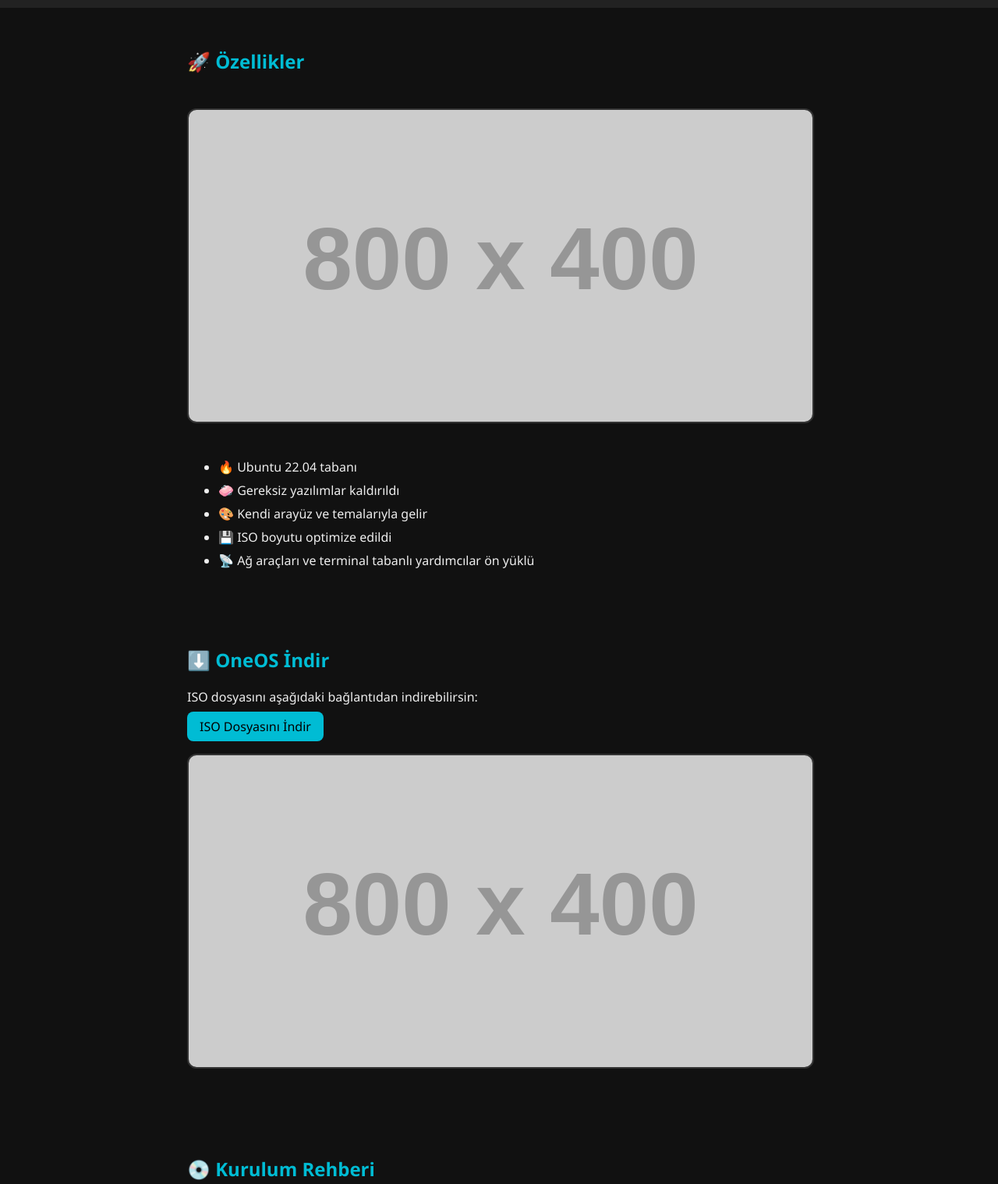
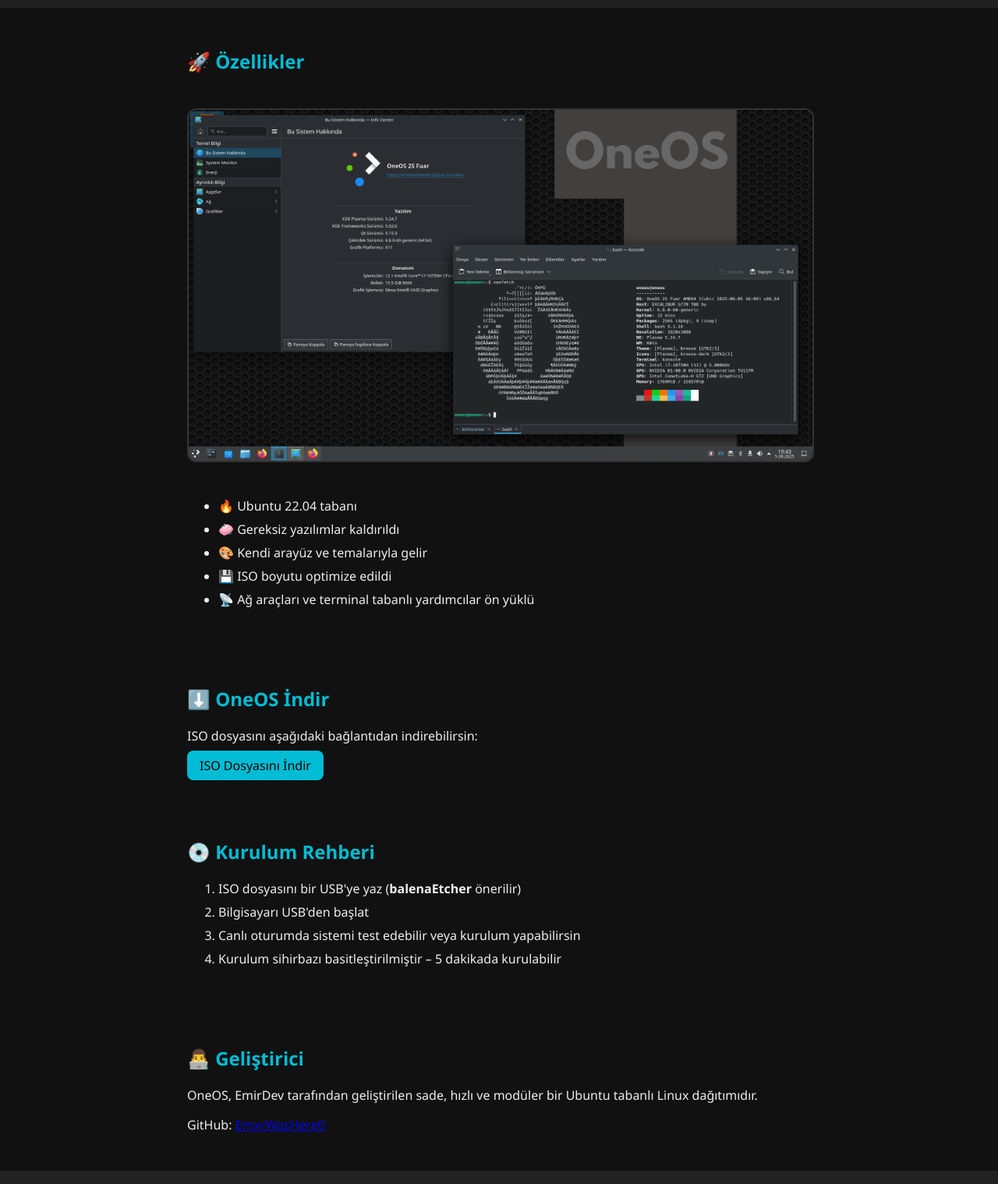
Before and after one commit to EmxrWasHere0/oneos, a plain HTML site: page index.html in a window 1280 px wide. Shown: the part 200-1719 px from the top of the page at 78% size. Drawn offline with Linux system fonts and the light colour scheme; placeholder pictures from the web are drawn by us.

Commit message:
Update index.html

```diff
--- a/index.html
+++ b/index.html
@@ -21,7 +21,7 @@
 
   <section id="features">
     <h2>🚀 Özellikler</h2>
-    <img src="https://via.placeholder.com/800x400?text=OneOS+Masa%C3%BCst%C3%BC" alt="OneOS masaüstü" class="screenshot">
+    <img src="screen.png" alt="OneOS masaüstü" class="screenshot">
     <ul>
       <li>🔥 Ubuntu 22.04 tabanı</li>
       <li>🧼 Gereksiz yazılımlar kaldırıldı</li>
@@ -35,7 +35,6 @@
     <h2>⬇️ OneOS İndir</h2>
     <p>ISO dosyasını aşağıdaki bağlantıdan indirebilirsin:</p>
     <a href="https://example.com/oneos.iso" class="btn" target="_blank">ISO Dosyasını İndir</a>
-    <img src="https://via.placeholder.com/800x400?text=OneOS+Kurulum+Ekran%C4%B1" alt="OneOS kurulum ekranı" class="screenshot">
   </section>
 
   <section id="install">
@@ -46,7 +45,6 @@
       <li>Canlı oturumda sistemi test edebilir veya kurulum yapabilirsin</li>
       <li>Kurulum sihirbazı basitleştirilmiştir – 5 dakikada kurulabilir</li>
     </ol>
-    <img src="https://via.placeholder.com/800x400?text=OneOS+Kurulum+Ad%C4%B1mlar%C4%B1" alt="OneOS kurulum rehberi" class="screenshot">
   </section>
 
   <section id="about">
```
